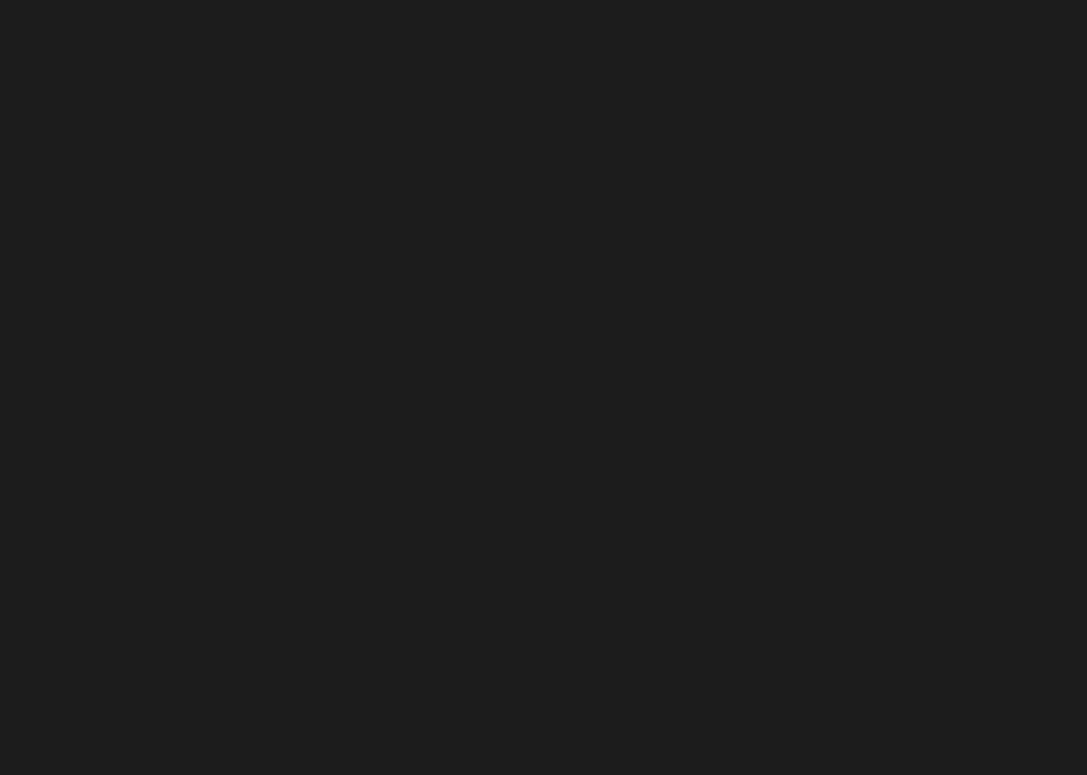
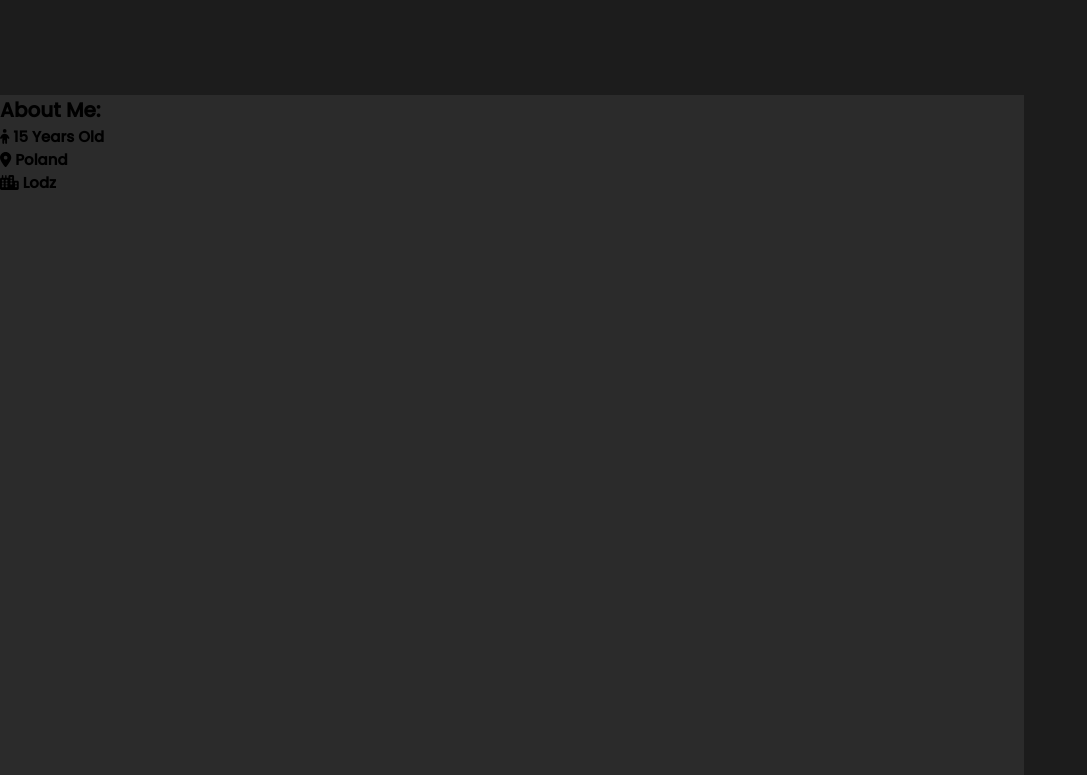
Before and after one commit to ZwierzuBOT/My-Portfolio, a React (Vite) app: page / in a window 1280 px wide. Shown: the part 705-1480 px from the top of the page, without its empty margins (0-1087 px from the left). Built offline with nearby package versions, Linux system fonts and the light colour scheme.

Commit message:
secondPage Started

```diff
--- a/src/App.css
+++ b/src/App.css
@@ -535,4 +535,9 @@ body {
   .textDiv.meTekst {
     font-size: 20em;
   }
+}
+.about {
+  width: 80%;
+  height: 100%;
+  background-color: #2b2b2b;
 }/*# sourceMappingURL=App.css.map */
--- a/src/App.scss
+++ b/src/App.scss
@@ -13,3 +13,7 @@
 @import "./StartPage/styles/StartPage";
 @import "./StartPage/styles/LearnMore";
 @import "./StartPage/styles/mediaQuery";
+
+
+
+@import "./SecondPage/styles/About.scss";
--- /dev/null
+++ b/src/SecondPage/AboutText.jsx
@@ -0,0 +1,18 @@
+import { faChild, faCity, faFontAwesomeFlag, faLocationDot } from "@fortawesome/free-solid-svg-icons";
+import { FontAwesomeIcon } from "@fortawesome/react-fontawesome";
+
+const AboutText = () => {
+    return (
+        <div className="about">
+            <h1 className="meInfo">About Me:</h1>
+
+            <div className="informations">
+                <h2><FontAwesomeIcon icon={faChild}/> 15 Years Old</h2>
+                <h2><FontAwesomeIcon icon={faLocationDot}/> Poland</h2>
+                <h2><FontAwesomeIcon icon={faCity}/> Lodz</h2>
+            </div>
+        </div>
+     );
+}
+
+export default AboutText;
--- a/src/SecondPage/SecondPage.jsx
+++ b/src/SecondPage/SecondPage.jsx
@@ -1,7 +1,9 @@
+import AboutText from "./AboutText";
+
 const SecondPage = () => {
     return (
         <div className="Pages">
-
+            <AboutText/>
         </div>
      );
 }
--- /dev/null
+++ b/src/SecondPage/styles/_About.scss
@@ -0,0 +1,8 @@
+@import "../../StartPage/styles/colors";
+
+
+.about{
+    width: 80%;
+    height: 100%;
+    background-color:$mainGray ;
+}
```
Also changed, not shown: 1 other file (tests, documents, lock files or other folders).
